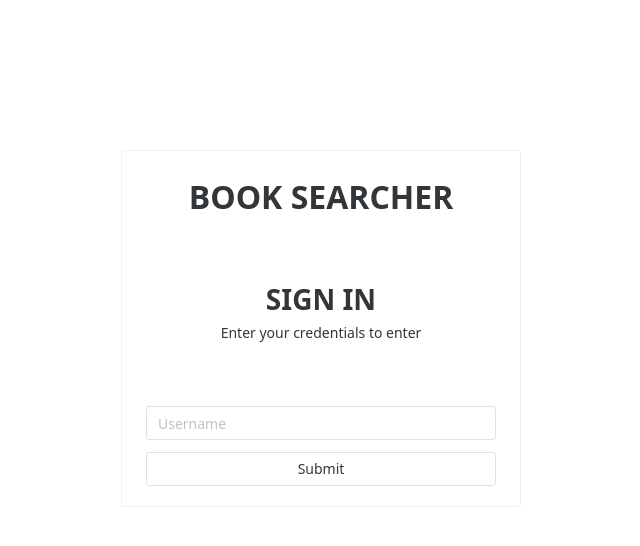
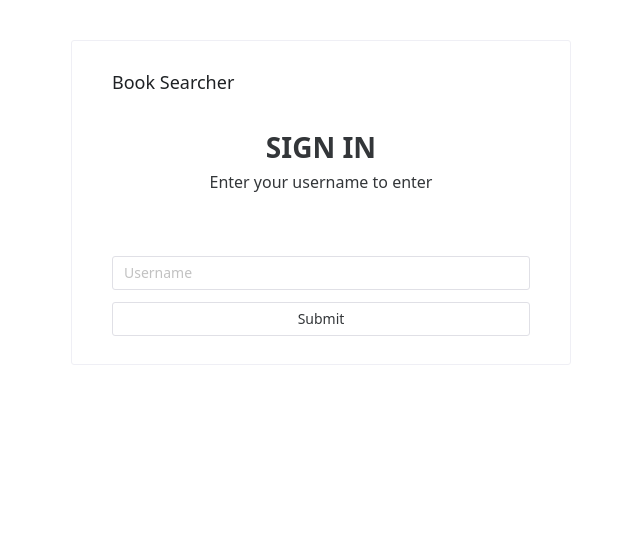
Before and after one commit to ShokhrookhR/book-searcher, a Vue app: page /login in a window 1280 px wide. Shown: the top 546 px of the page, without its empty margins (319-959 px from the left). Built offline with nearby package versions, Linux system fonts and the light colour scheme.

Commit message:
replaced router query text to value

```diff
--- a/src/components/pages/Detail.vue
+++ b/src/components/pages/Detail.vue
@@ -1,10 +1,10 @@
 <script setup lang="ts">
 import { onMounted } from 'vue';
-import { NCard, NImage } from 'naive-ui';
+import { NCard, NImage, NSpin } from 'naive-ui';
 import { useBookSearcher } from '@/composables/useBookSearcher.ts';
 import get from 'lodash.get';
 
-const { detail, getBookById, route } = useBookSearcher();
+const { detail, getBookById, isLoading, route } = useBookSearcher();
 const formatter = (list: string[]) =>
   new Intl.ListFormat('en-GB', { style: 'long', type: 'conjunction' }).format(list);
 
@@ -13,17 +13,32 @@ onMounted(async () => {
 });
 </script>
 <template>
-  <div class="container m-auto lg:p-10">
+  <div class="lg:p-10 h-screen flex flex-col gap-3">
+    <div class="font-bold text-2xl text-center">Detail page</div>
+    <template v-if="isLoading">
+      <div class="flex justify-center items-center min-h-screen">
+        <NSpin size="large" />
+      </div>
+    </template>
+    <template v-else>
+      <div class="container mx-auto">
         <NCard :title="get(detail, 'title')">
           <div class="flex flex-col gap-4">
-        <div class="font-semibold text-base">{{ formatter(get(detail, 'authors')) }} (author)</div>
+            <div class="flex gap-5">
               <div>
                 <NImage :src="get(detail?.imageLinks, 'thumbnail')" />
               </div>
+              <div class="font-semibold text-base">
+                {{ formatter(get(detail, 'authors')) }} (author)
+              </div>
+            </div>
+
             <div v-html="get(detail, 'description')" />
           </div>
         </NCard>
       </div>
     </template>
+  </div>
+</template>
 
 <style scoped></style>
--- a/src/components/pages/Home.vue
+++ b/src/components/pages/Home.vue
@@ -4,8 +4,8 @@ import { onMounted, ref } from 'vue';
 import { useBookSearcher } from '@/composables/useBookSearcher.ts';
 import { RouterNames } from '@/constants/index.ts';
 
-const { isLoading, results, onSearch, getBooksByParams, router, route } = useBookSearcher();
-const searchValue = ref(route.query.text || '');
+const { isLoading, results, onSearch, getBooksBySearch, router, route } = useBookSearcher();
+const searchValue = ref(route.query.value || '');
 const formatter = (list: string[]) =>
   new Intl.ListFormat('en-GB', { style: 'long', type: 'conjunction' }).format(list);
 
@@ -13,10 +13,10 @@ function onClickItem(id: string | number) {
   router.push({ name: RouterNames.View, params: { id } });
 }
 onMounted(async () => {
-  if (!route.query.text) {
+  if (!route.query.value) {
     return;
   }
-  await getBooksByParams(route.query.text);
+  await getBooksBySearch(route.query.value);
 });
 </script>
 <template>
--- a/src/components/pages/Login.vue
+++ b/src/components/pages/Login.vue
@@ -24,22 +24,19 @@ function onSubmit() {
 }
 </script>
 <template>
-  <div class="w-[400px] mx-auto my-[150px] h-[500px]">
+  <div class="sm:py-10 h-screen">
+    <div class="max-w-[500px] m-auto">
       <NSpace vertical>
         <NAlert v-if="showError" title="Validation Error" type="error">
           Username is not valid
         </NAlert>
         <NSpin :show="isLoading">
-        <div class="w-full">
-          <NCard>
+          <div class="h-full">
+            <NCard title="Book Searcher" size="huge">
               <div class="flex flex-col gap-3">
-              <div class="d-flex justify-center mb-[43px]">
-                <!-- <span class="me-2 w-[6px] bg-secondary" /> -->
-                <h2 class="text-center uppercase text-[32px] font-[700]">Book Searcher</h2>
-              </div>
                 <div class="text-center mb-[50px]">
                   <h3 class="text-[28px] font-[600] uppercase">Sign in</h3>
-                <p class="text-[14px]">Enter your credentials to enter</p>
+                  <p class="text-base">Enter your username to enter</p>
                 </div>
                 <div>
                   <NInput
@@ -59,4 +56,5 @@ function onSubmit() {
         </NSpin>
       </NSpace>
     </div>
+  </div>
 </template>
--- a/src/composables/useBookSearcher.ts
+++ b/src/composables/useBookSearcher.ts
@@ -10,16 +10,16 @@ export const useBookSearcher = () => {
   const isLoading = ref(false);
   const results = ref([]);
   const detail = ref<IData>();
-  const onSearch = useDebounceFn(getBooksByParams, 1000);
+  const onSearch = useDebounceFn(getBooksBySearch, 1000);
 
-  function getBooksByParams(value) {
+  function getBooksBySearch(value) {
     if (!value) {
       results.value = [];
       return;
     }
     router.push({
       query: {
-        text: value
+        value: value
       }
     });
 
@@ -27,7 +27,7 @@ export const useBookSearcher = () => {
     isLoading.value = true;
 
     return axios
-      .get(`/books/v1/volumes?q=${value || route.query.text}`)
+      .get(`/books/v1/volumes?q=${value || route.query.value}`)
       .then((res) => {
         results.value = res?.data?.items || [];
         isLoading.value = false;
@@ -58,7 +58,7 @@ export const useBookSearcher = () => {
     results,
     detail,
     onSearch,
-    getBooksByParams,
+    getBooksBySearch,
     getBookById
   };
 };
```
Lines whose indentation alone changed are shown as unchanged.
